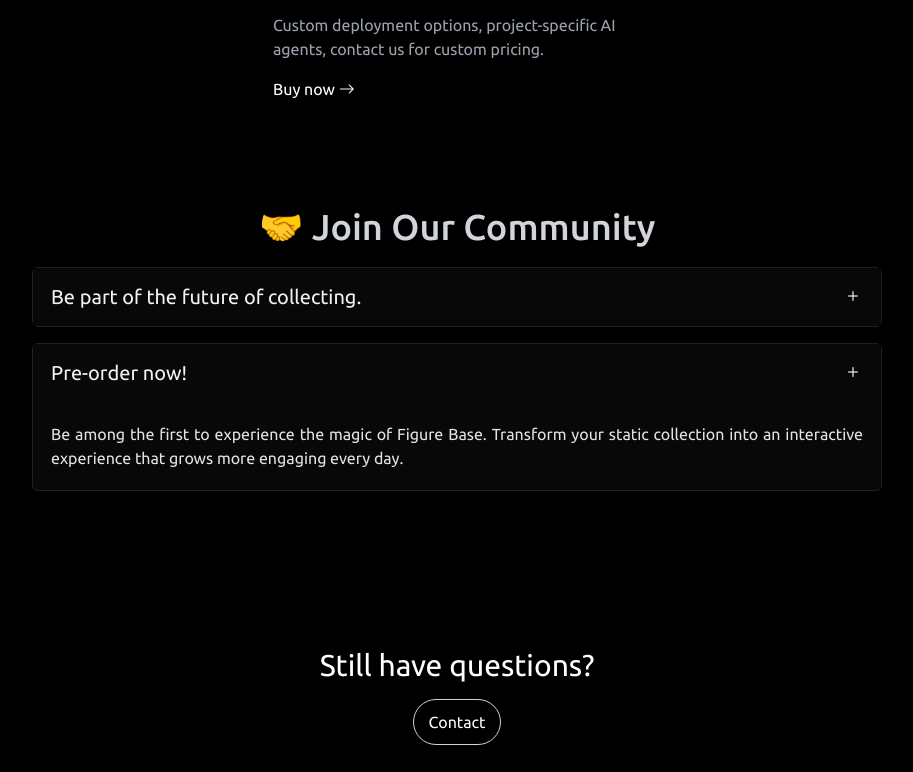
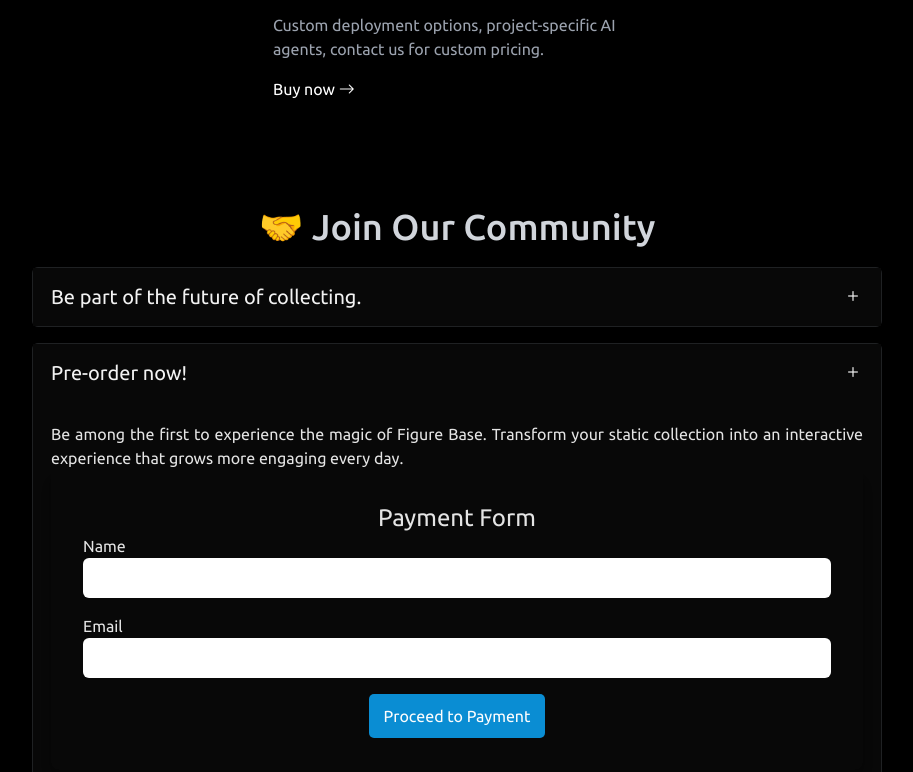
Before and after one commit to blanklavender/Figurebase_v1, a website: page index.html in a window 1280 px wide. Both pictures are taken after a click on the element "Pre-order now!". Shown: the part 3814-4586 px from the top of the page, without its empty margins (183-1096 px from the left). Drawn offline with nearby package versions, Linux system fonts and the light colour scheme.

Commit message:
payment form created, db connection established

```diff
--- a/index.html
+++ b/index.html
@@ -650,10 +650,27 @@
 						<span>Pre-order now!</span>
 						<i class="bi bi-plus tw-ml-auto tw-font-semibold"></i>
 					</div>
-					<div class="content">
+					<div class="content tw-w-full max-w-lg tw-overflow-auto">
 						Be among the first to experience the magic of Figure Base. Transform
 						your static collection into an interactive experience that grows
 						more engaging every day.
+
+						<div class="tw-p-8 tw-rounded-lg tw-shadow-lg tw-w-full max-w-lg">
+							<h2 class="tw-text-2xl tw-font-bold tw-mb-6 tw-text-center">Payment Form</h2>
+							<form id="payment-form" class="tw-flex tw-flex-col tw-items-center tw-gap-4">
+								<div class="tw-w-full">
+									<label class="tw-text-gray-700">Name</label>
+									<input type="text" id="name" name="name" required class="tw-w-full tw-p-2 tw-border tw-border-gray-300 tw-rounded-md">
+								</div>
+								<div class="tw-w-full">
+									<label class=" tw-text-gray-700">Email</label>
+									<input type="email" id="email" name="email" required class="tw-w-full tw-p-2 tw-border tw-border-gray-300 tw-rounded-md">
+								</div>
+								<button type="submit" class="btn tw-w-500 tw-text-white tw-p-2 tw-rounded-md">
+									Proceed to Payment
+								</button>
+							</form>
+						</div>
 					</div>
 				</div>
 			</div>
@@ -792,5 +809,7 @@
 		referrerpolicy="no-referrer"
 	></script>
 
+	<script type="module" src="./db-config.js"></script>
+	<script type="module" src="./store-record.js"></script>
 	<script src="./index.js"></script>
 </html>
--- a/index.js
+++ b/index.js
@@ -103,12 +103,12 @@
         let content = this.nextElementSibling
 
         // content.classList.toggle('!tw-hidden')
-        if (content.style.maxHeight === '200px') {
+        if (content.style.maxHeight === '400px') {
             content.style.maxHeight = '0px'
             content.style.padding = '0px 18px'
 
         } else {
-            content.style.maxHeight = '200px'
+            content.style.maxHeight = '400px'
             content.style.padding = '20px 18px'
         }
     })
```
Also changed, not shown: package.json (+8 -1 lines), readme.md, 2 other files.
